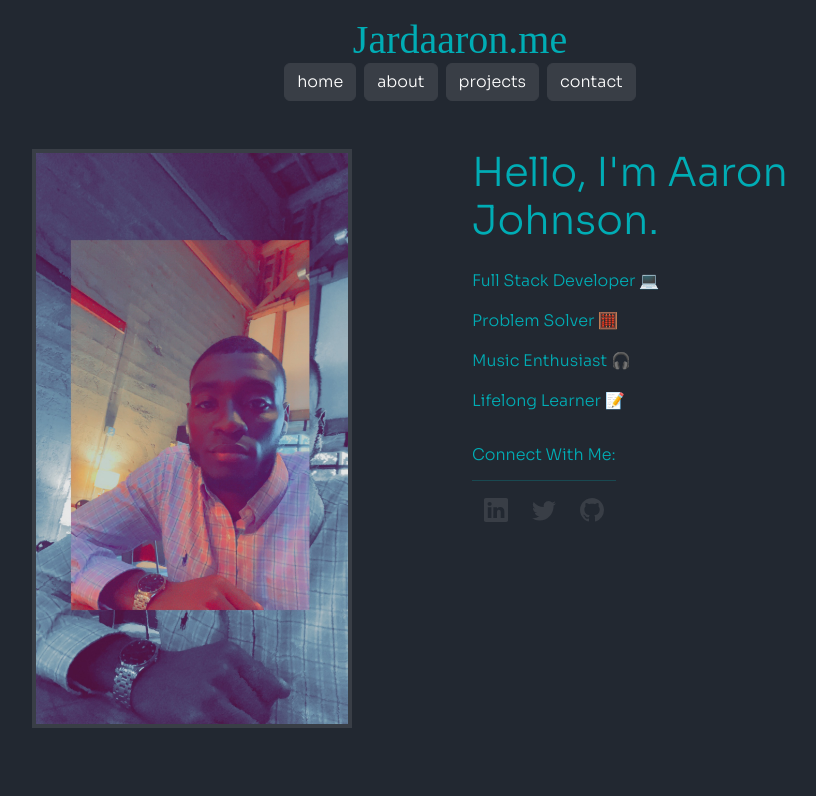
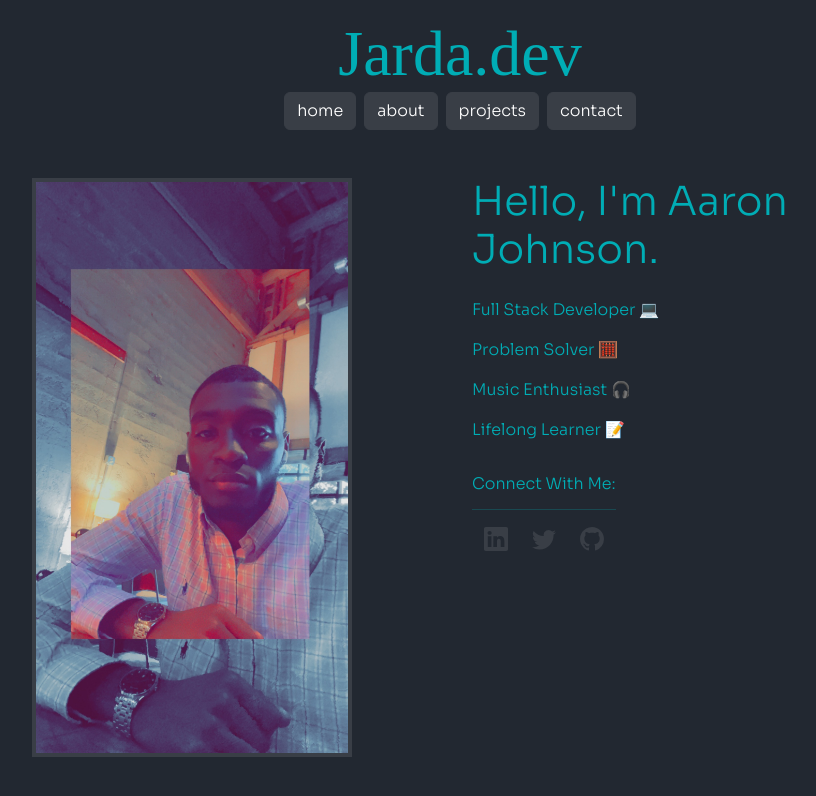
Before and after one commit to jardadev/portfolio_site, a React (Create React App) app: page / in a window 1280 px wide. Shown: the top 796 px of the page, without its empty margins (180-996 px from the left). Built offline with nearby package versions, Linux system fonts and the light colour scheme; a web font is replaced by a local one.

Commit message:
minor style tweaks

```diff
--- a/src/components/Navbar/Navbar.jsx
+++ b/src/components/Navbar/Navbar.jsx
@@ -5,7 +5,7 @@ import './Navbar.sass';
 const Navbar = () => {
 	return (
 		<div className='navbar-ui'>
-			<h1 className='navbar-header'>Jardaaron.me</h1>
+			<h1 className='navbar-header'>Jarda.dev</h1>
 		</div>
 	);
 };
--- a/src/components/Navbar/Navbar.sass
+++ b/src/components/Navbar/Navbar.sass
@@ -5,3 +5,4 @@
 
 .navbar-header
 	font-family: 'Cedarville Cursive', cursive
+	font-size: 4rem
```
